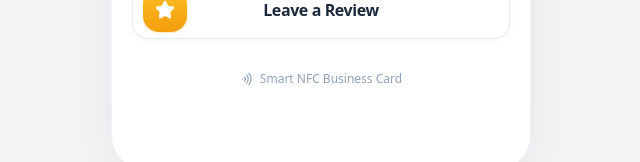
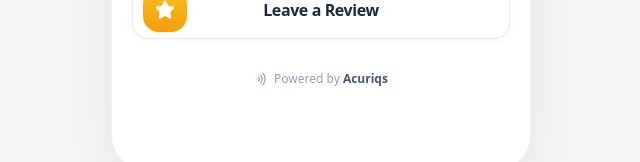
Before and after one commit to Raziuuu/Acuriqs-Business-Card, a Next.js app: page /hotel-well-suites-koramangala in a window 1280 px wide. Shown: the part 597-759 px from the top of the page, without its empty margins (319-959 px from the left). Built offline with nearby package versions, Linux system fonts and the light colour scheme.

Commit message:
Add 'Powered by Acuriqs' branding to profile footer

```diff
--- a/src/components/BusinessProfile.tsx
+++ b/src/components/BusinessProfile.tsx
@@ -249,9 +249,14 @@ export default function BusinessProfile({ business }: BusinessProfileProps) {
         </div>
 
         {/* Subtle Brand Tagline */}
-        <div className="mt-8 pb-2 text-center text-xs text-slate-400 flex items-center gap-1.5 justify-center">
-          <Wifi className="w-3.5 h-3.5 text-slate-400 rotate-90" />
-          <span>Smart NFC Business Card</span>
+        <div className="mt-8 pb-3 text-center flex items-center justify-center">
+          <a
+            href="/"
+            className="inline-flex items-center gap-1.5 text-xs font-medium text-slate-400 hover:text-slate-600 transition-colors"
+          >
+            <Wifi className="w-3.5 h-3.5 rotate-90 text-slate-400" />
+            <span>Powered by <span className="font-semibold text-slate-600">Acuriqs</span></span>
+          </a>
         </div>
 
       </div>
```
